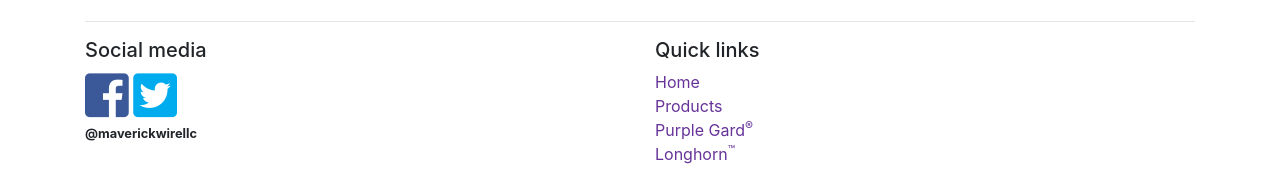
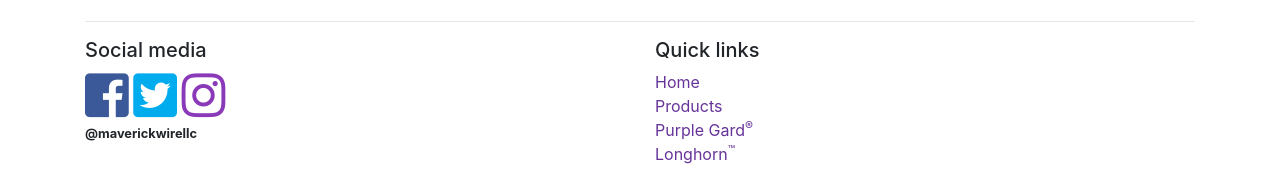
Before and after one commit to MaverickWire/MaverickWireWebsite, a plain HTML site: page index.html in a window 1280 px wide. Shown: the part 942-1112 px from the top of the page. Drawn offline with nearby package versions, Linux system fonts and the light colour scheme.

Commit message:
Add Instagram link

```diff
--- a/css/main.css
+++ b/css/main.css
@@ -59,6 +59,11 @@ body {
     color: #00aced;
 }
 
+.smi-instagram {
+    font-size: 50px;
+    color: #8a3ab9;
+}
+
 a {
     color: rebeccapurple;
 }
--- a/index.html
+++ b/index.html
@@ -133,6 +133,7 @@
                     <h5>Social media</h5>
                     <a class="image-fade" href="https://www.facebook.com/maverickwirellc"><i class="fab fa-facebook-square smi-facebook"></i></a>
                     <a class="image-fade" href="https://www.twitter.com/maverickwirellc"><i class="fab fa-twitter-square smi-twitter"></i></a>
+                    <a class="image-fade" href="https://www.instagram.com/maverickwirellc"><i class="fab fa-instagram smi-instagram"></i></a>
                     <br>
                     <small><b>@maverickwirellc</b></small>
                 </div>
```
Also changed, not shown: contact.html (+1 -0 lines), longhorn.html (+1 -0 lines), products.html (+1 -0 lines), purplegard.html (+1 -0 lines), stores.html (+1 -0 lines), template.html (+1 -0 lines).
